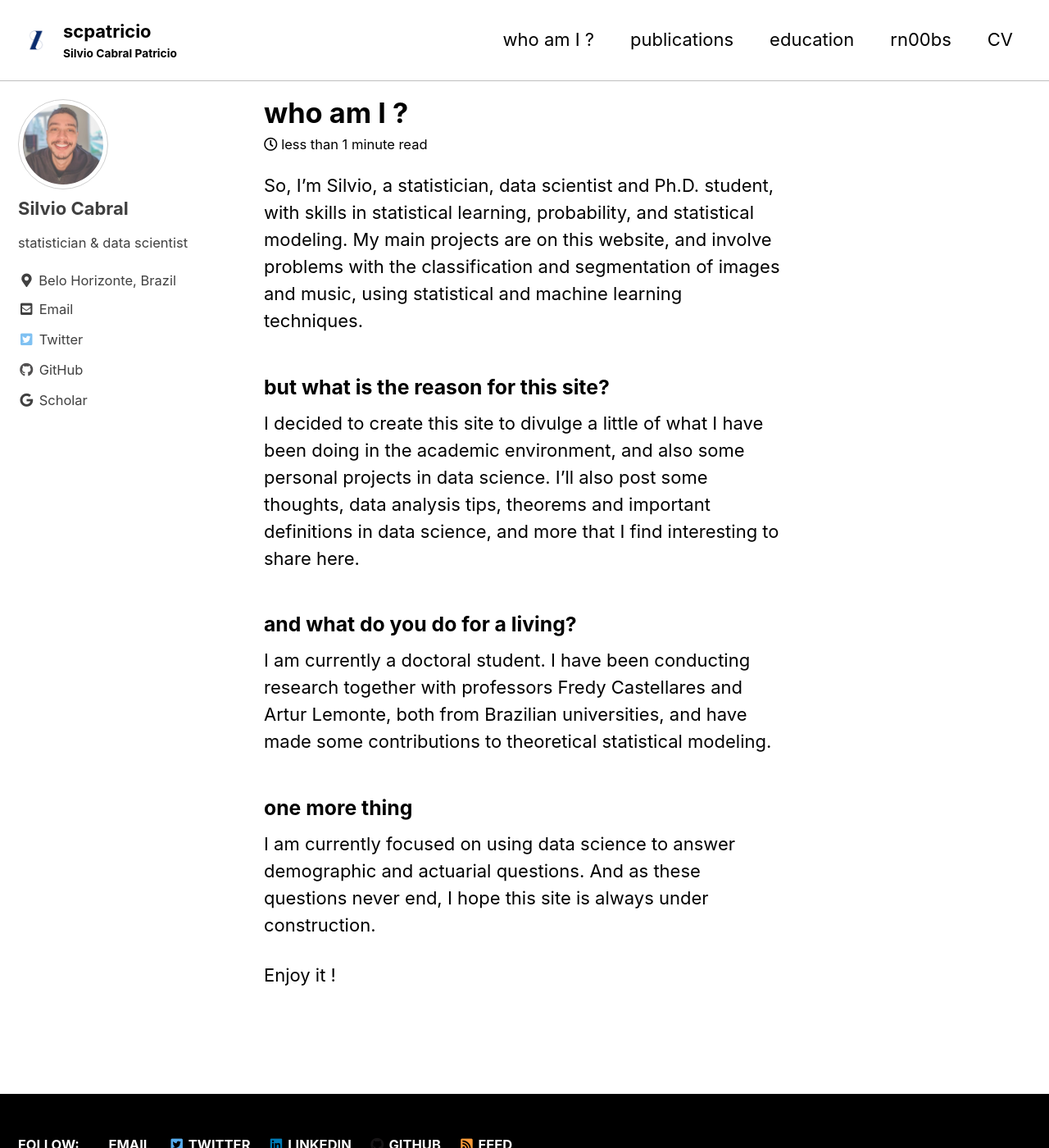
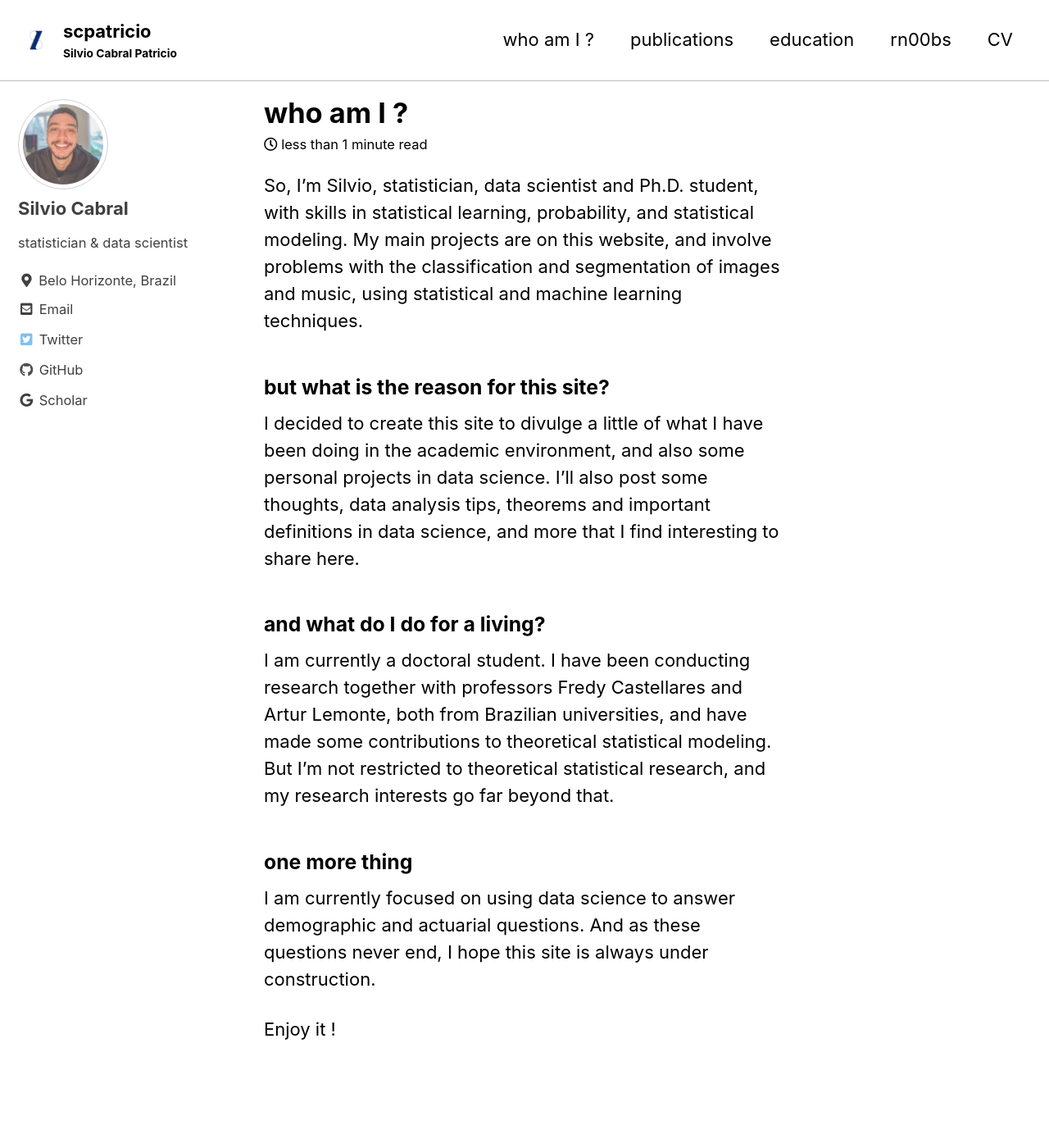
Before and after one commit to scpatricio/scpatricio.github.io, a Jekyll site: the page built from _pages/about.md, in a window 1280 px wide and 1400 px high. Shown: the whole window at 82% size. Built offline with Jekyll 4.4.1, drawn with Linux system fonts in a browser that asks for light colours; cached includes are drawn as plain includes.

Commit message:
new github commit

```diff
--- a/_pages/about.md
+++ b/_pages/about.md
@@ -3,13 +3,13 @@
 permalink: /about/
 ---
 
-So, I'm Silvio, a statistician, data scientist and Ph.D. student, with skills in statistical learning, probability, and statistical modeling. My main projects are on this website, and involve problems with the classification and segmentation of images and music, using statistical and machine learning techniques.
+So, I'm Silvio, statistician, data scientist and Ph.D. student, with skills in statistical learning, probability, and statistical modeling. My main projects are on this website, and involve problems with the classification and segmentation of images and music, using statistical and machine learning techniques.
 
 ### but what is the reason for this site?
 I decided to create this site to divulge a little of what I have been doing in the academic environment, and also some personal projects in data science. I'll also post some thoughts, data analysis tips, theorems and important definitions in data science, and more that I find interesting to share here.
 
-### and what do you do for a living?
-I am currently a doctoral student. I have been conducting research together with professors Fredy Castellares and Artur Lemonte, both from Brazilian universities, and have made some contributions to theoretical statistical modeling.
+### and what do I do for a living?
+I am currently a doctoral student. I have been conducting research together with professors Fredy Castellares and Artur Lemonte, both from Brazilian universities, and have made some contributions to theoretical statistical modeling. But I'm not restricted to theoretical statistical research, and my research interests go far beyond that.
 
 ### one more thing
 I am currently focused on using data science to answer demographic and actuarial questions. And as these questions never end, I hope this site is always under construction.
```
